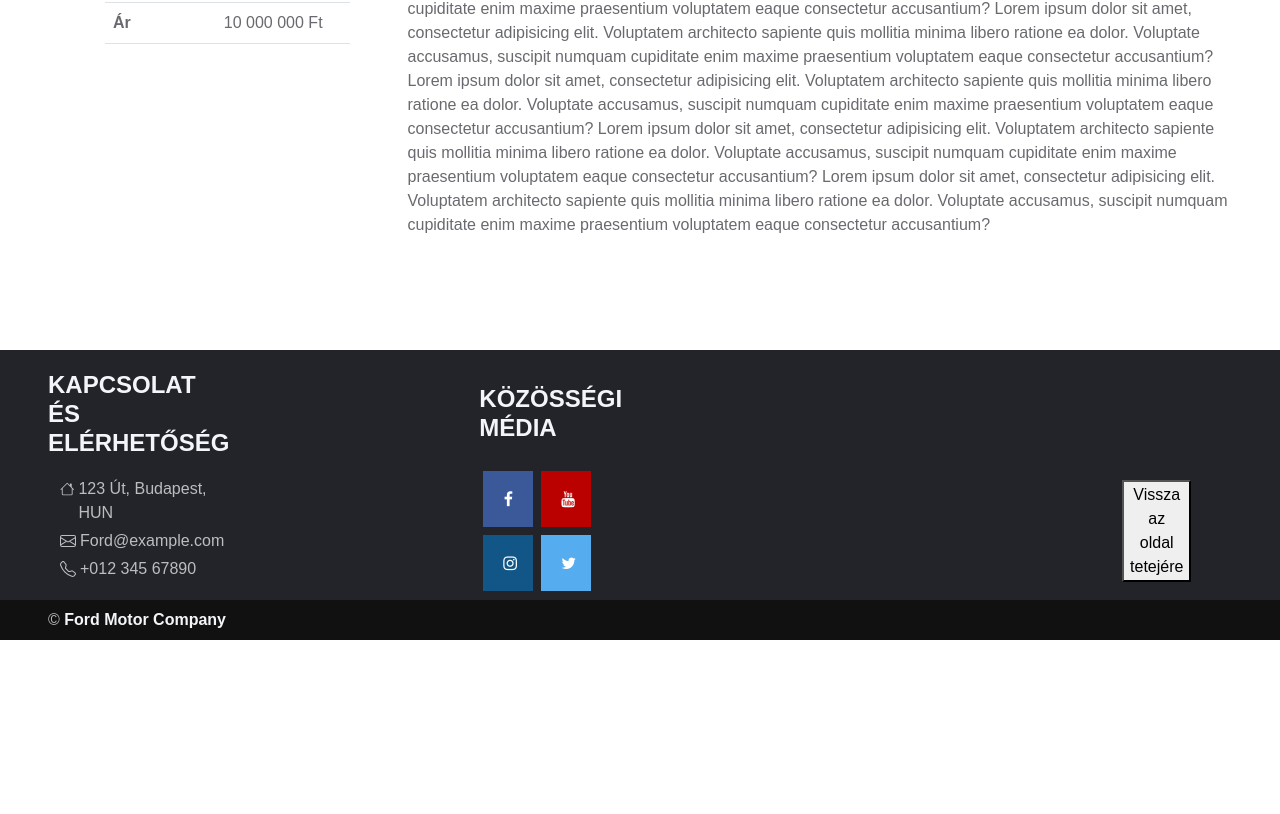
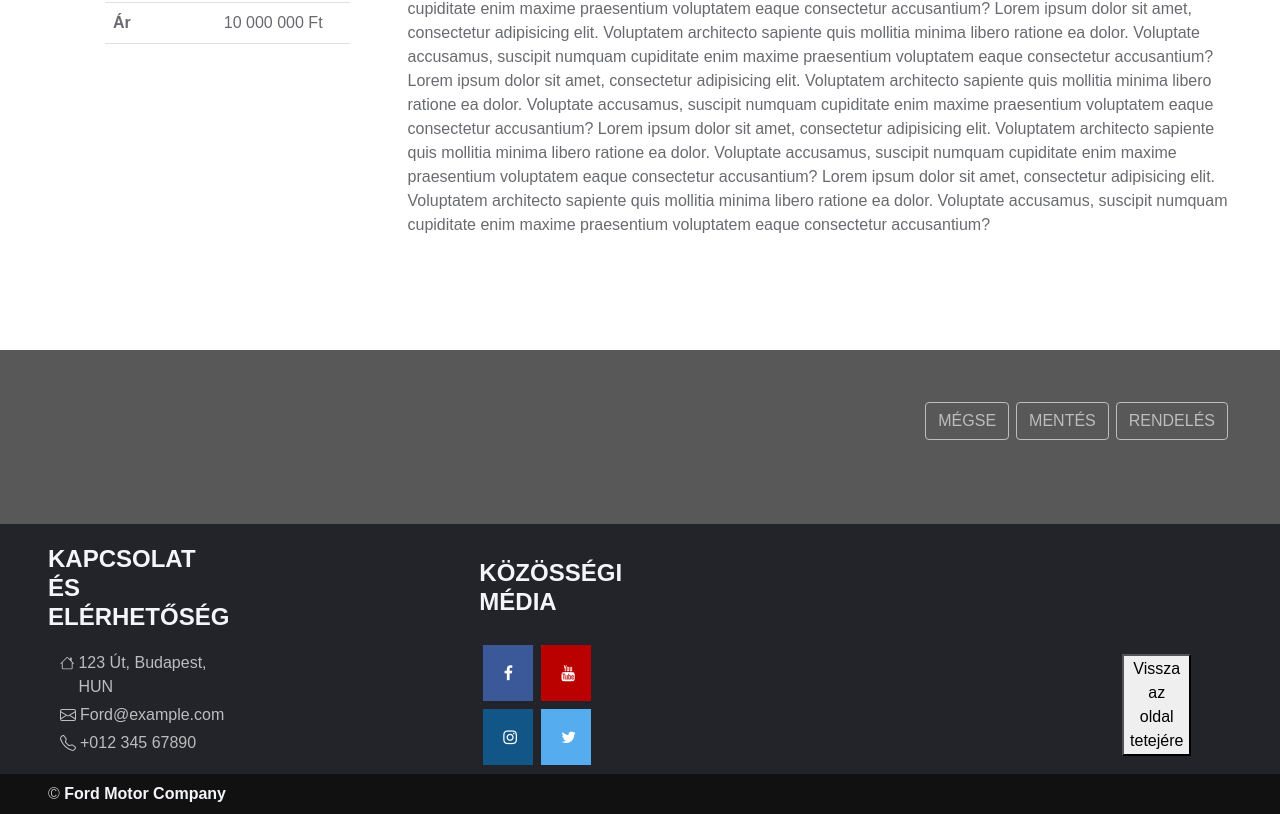
Before and after one commit to dernoczidaniel/Ford_Salon_Uj, a Vue app in the folder vuejsfrontend/: page /SummaryPage in a window 1280 px wide. Shown: the part 639-1453 px from the top of the page. Before the commit the page ends 1279 px from the top, so only its background shows below. Built offline with nearby package versions, Linux system fonts and the light colour scheme.

Commit message:
DonePage

```diff
--- a/vuejsfrontend/src/router/index.js
+++ b/vuejsfrontend/src/router/index.js
@@ -13,7 +13,7 @@ import LoginRegistrationView from "../views/LoginRegistration.vue";
 import ProfileView from "../views/Profile.vue";
 import ConfiguratorView from "../views/Configurator.vue";
 import SummaryPageView from "../views/SummaryPage.vue";
-
+import DonePageView from "../views/Done.vue";
 
 const router = createRouter({
   history: createWebHistory(import.meta.env.BASE_URL),
@@ -73,7 +73,11 @@ const router = createRouter({
       name: "SummaryPage",
       component: SummaryPageView,
     },
-
+    {
+      path: "/Done",
+      name: "Done",
+      component: DonePageView,
+    },
 
 
   ],
--- a/vuejsfrontend/src/views/Configurator.vue
+++ b/vuejsfrontend/src/views/Configurator.vue
@@ -172,9 +172,7 @@ const szinValasztas = () => {
                 <a href="/SummaryPage">
                     <button class="btn btn-outline-secondary  m-1" type="button">Tovább</button>
                 </a>
-                <a href="/SummaryPage">
-                    <button class="btn btn-outline-secondary m-1" type="button">Mentés</button>
-                </a>
+
             </div>
         </div>
     </div>
--- /dev/null
+++ b/vuejsfrontend/src/views/Done.vue
@@ -0,0 +1,14 @@
+<script setup>
+</script>
+
+
+<template>
+
+<body class="BodySize">
+
+
+
+
+
+</body>
+</template>
--- a/vuejsfrontend/src/views/SummaryPage.vue
+++ b/vuejsfrontend/src/views/SummaryPage.vue
@@ -104,5 +104,29 @@ const price = ref("10 000 000");
             </div>
         </div>
     </div>
+
+
+    <div class="mb-0 col-lg-12 p-5 ColorMenu">
+
+        <div class="input-group mb-3 right">
+            <div class="input-group mb-3 right">
+
+                <a href="/SummaryPage">
+                    <button class="btn btn-outline-secondary m-1" type="button">Mégse</button>
+                </a>
+
+                <a href="/SummaryPage">
+                    <button class="btn btn-outline-secondary m-1" type="button">Mentés</button>
+                </a>
+
+                <a href="/SummaryPage">
+                    <button class="btn btn-outline-secondary  m-1" type="button">Rendelés</button>
+                </a>
+
+            </div>
+        </div>
+    </div>
+
+
 </body>
 </template>
```
